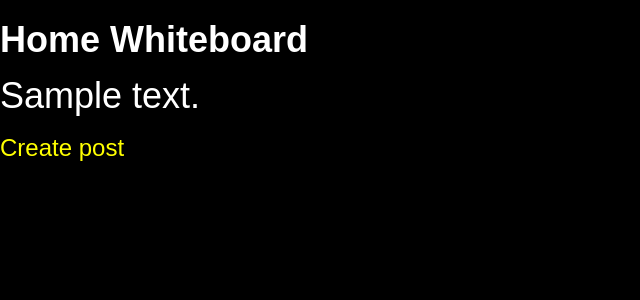
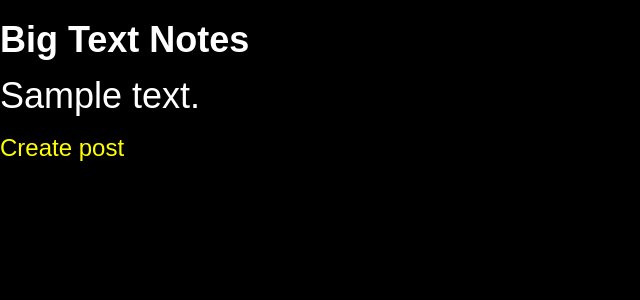
Before and after one commit to 5hwb/BigTextNotes, a Django app: page / in a window 1280 px wide. Shown: the top 300 px of the page, without its empty margins (0-640 px from the left). Run offline with Django 3.2, Linux system fonts and the light colour scheme; tables that the repository leaves empty hold one stand-in row (values such as "Sample post"); some libraries are stand-ins or nearby versions.

Commit message:
Change title of page

```diff
--- a/Board/templates/home.html
+++ b/Board/templates/home.html
@@ -1,7 +1,7 @@
 {% extends "./base.html" %}
 {% block content %}
 <div>
-    <h1>Home Whiteboard</h1>
+    <h1>Big Text Notes</h1>
 
     <!-- Display posts in a grid -->
     <div id="post-table">
--- a/Board/views.py
+++ b/Board/views.py
@@ -15,7 +15,7 @@ def main_page(request):
     post_list = Post.objects.all()
     split_post_list = list(chunks(post_list, 2))
     context = {
-        'title': "Home Whiteboard by 5hwb",
+        'title': "Big Text Notes by 5hwb",
         'post_list': post_list,
         'split_post_list': split_post_list,
     }
@@ -31,7 +31,7 @@ def add_post(request):
     else:
         post_list = Post.objects.all()
         context = {
-            'title': "Add a new post - Home Whiteboard by 5hwb",
+            'title': "Add a new post - Big Text Notes by 5hwb",
             'post_list': post_list,
         }
         return render(request, 'add_post.html', context)
@@ -53,7 +53,7 @@ def edit_post(request, post_pk):
         post_list = Post.objects.all()
         existing_post = Post.objects.get(id=post_pk)
         context = {
-            'title': "Edit post - Home Whiteboard by 5hwb",
+            'title': "Edit post - Big Text Notes by 5hwb",
             'post_list': post_list,
             'existing_post': existing_post,
         }
```
